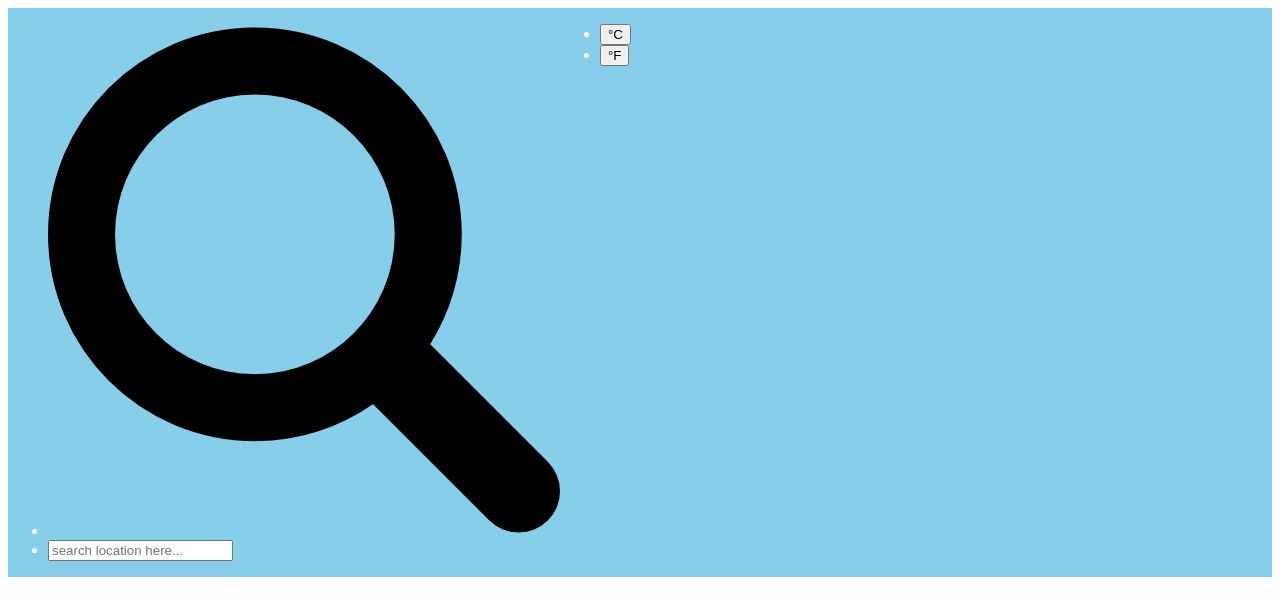
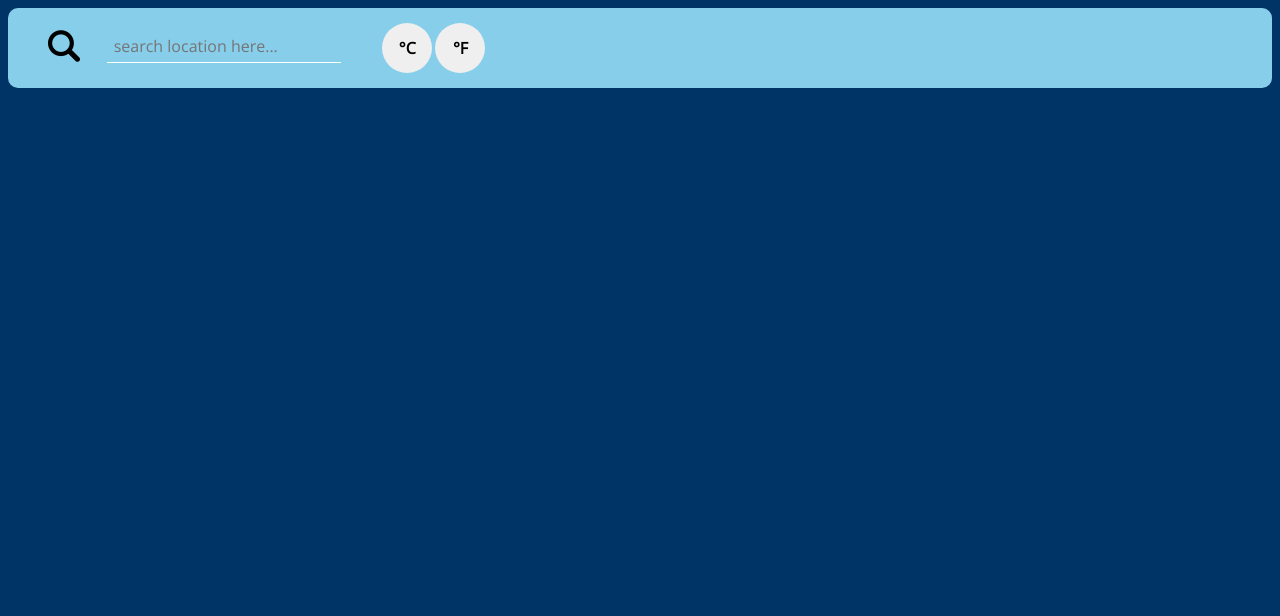
Before and after one commit to R1pp3l/Weather-Dashboard-1, a plain HTML site: page index.html in a window 1280 px wide. Drawn offline with nearby package versions, Linux system fonts and the light colour scheme.

Commit message:
style measurement buttons, change some colors

```diff
--- a/styles.css
+++ b/styles.css
@@ -1,11 +1,61 @@
+body {
+  background-color: #003366;
+}
+
 .mainContainer {
   display: flex;
   flex-direction: column;
   background-color: #003366;
 }
 
+/*                       Header                         */
 .header {
   display: flex;
   background-color: #87ceeb;
   color: white;
+  height: 5em;
+  border-radius: 10px;
 }
+
+#searchIcon {
+  width: 2em;
+  height: auto;
+}
+
+.headerList {
+  list-style-type: none;
+  display: inline-flex;
+  align-items: center;
+}
+
+#searchInput {
+  padding: 7px;
+  padding-right: 50px;
+  margin-left: 2em;
+  background-color: transparent;
+  border: none;
+  color: white;
+  border-bottom: 1px solid white;
+}
+
+#searchInput::placeholder {
+  font-family: "Open Sans", sans-serif;
+  font-weight: 400;
+  font-size: 1rem;
+}
+
+.buttons {
+  font-family: "Open Sans", sans-serif;
+  font-weight: bold;
+  font-size: 1rem;
+  margin: 0.1em;
+  width: 50px;
+  height: 50px;
+  border-radius: 50%;
+  border: none;
+}
+
+.buttons:active {
+  background-color: black;
+  color: white;
+}
```
